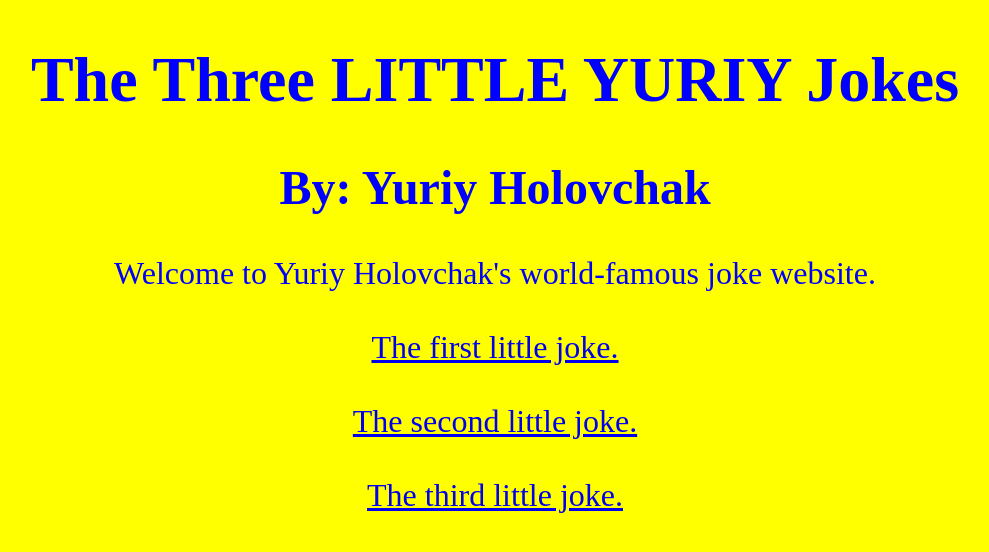
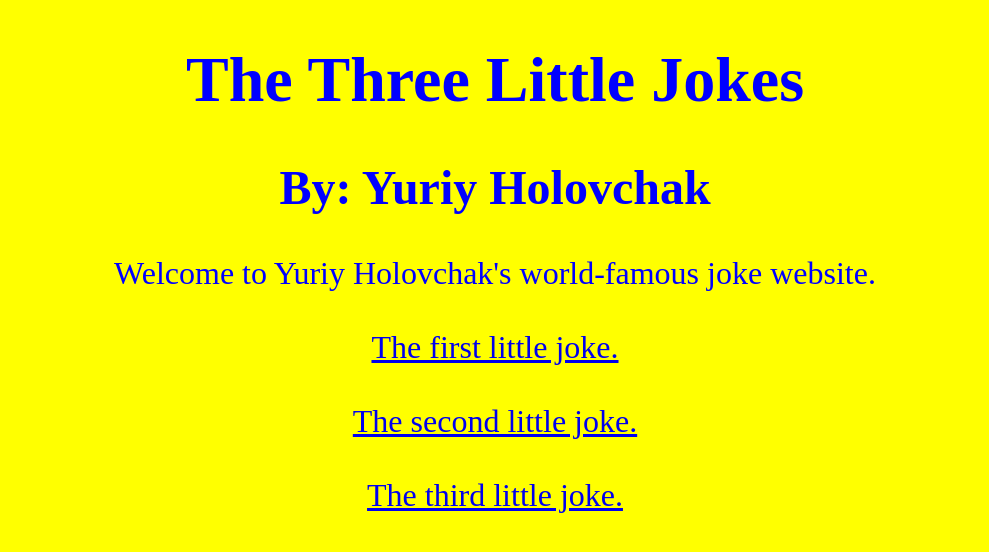
Before and after one commit to YuriyHolovchak/final-website, a plain HTML site: page Index.html in a window 1280 px wide. Shown: the whole page, without its empty margins (145-1134 px from the left). Drawn offline with Linux system fonts and the light colour scheme.

Commit message:
Update Index.html

```diff
--- a/Index.html
+++ b/Index.html
@@ -14,7 +14,7 @@
 </head>
 
 <body>
-    <h1>The Three LITTLE YURIY Jokes</h1>
+    <h1>The Three Little Jokes</h1>
     <h2>By: Yuriy Holovchak</h2>
     <p>
         Welcome to Yuriy Holovchak's world-famous joke website.
```
